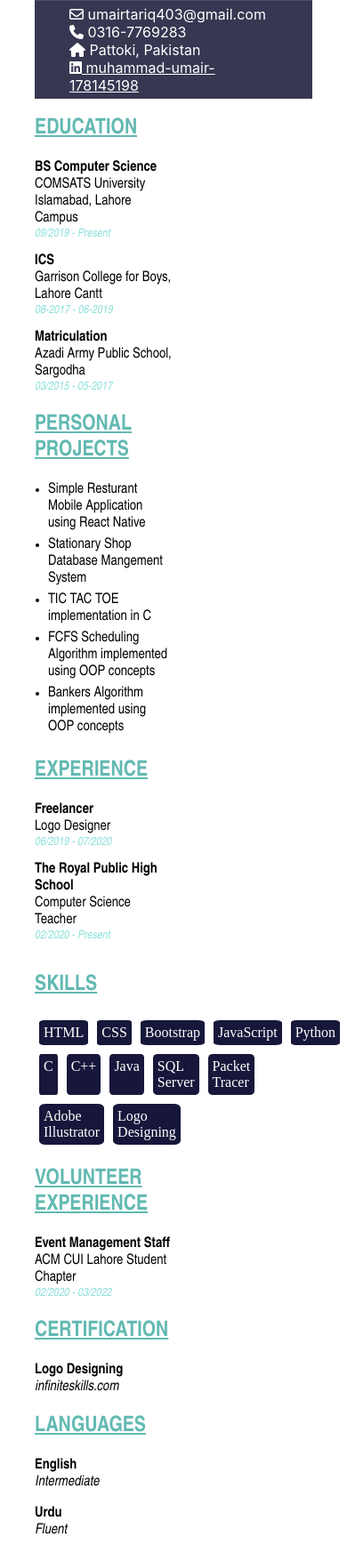
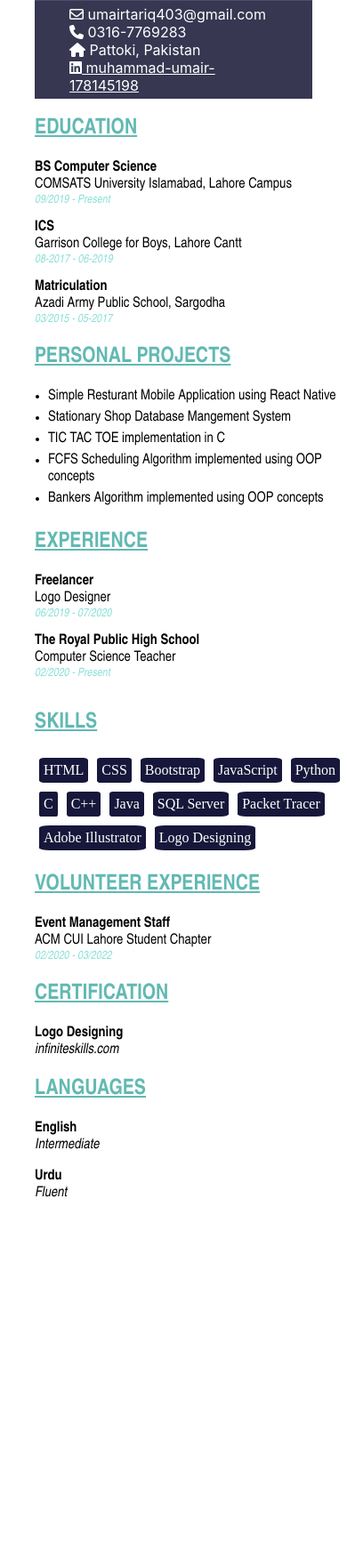
Before and after one commit to umair055/CV, a PHP site: page / in a window 390 px wide. Shown: the part 237-1992 px from the top of the page at 89% size. After the commit the page ends 1583 px from the top, so only its background shows below. Run offline with PHP 8.4, Linux system fonts and the light colour scheme; some libraries are stand-ins or nearby versions.

Commit message:
Update styles.css

```diff
--- a/styles.css
+++ b/styles.css
@@ -232,5 +232,11 @@ body{
         margin-left: 3%;
         margin-right: 3%;
     }
+    .left-side div{
+        width: 350px;
+    }
+    .right-side div{
+        width: 350px;
+    }
 
 }
```
